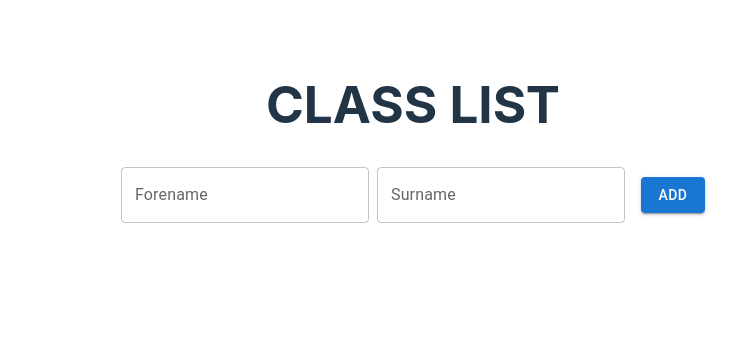
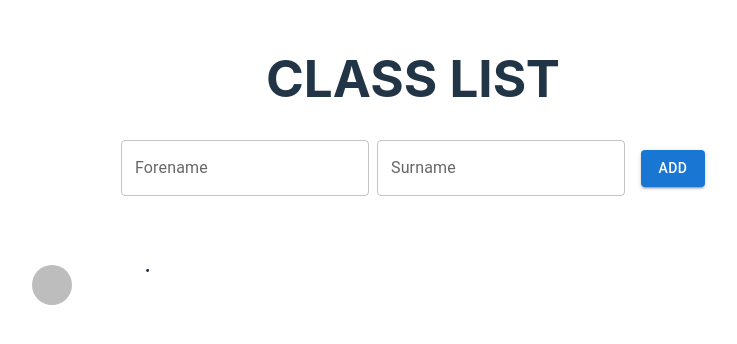
Before and after one commit to Meowmir/iths-labb, a React (Vite) app in the folder vite-project/: page / in a window 1280 px wide. Shown: the part 230-574 px from the top of the page, without its empty margins (227-964 px from the left). Built offline with nearby package versions, Linux system fonts and the light colour scheme.

Commit message:
add new display for shortened name and full name

```diff
--- a/vite-project/src/components/class-grid.component.tsx
+++ b/vite-project/src/components/class-grid.component.tsx
@@ -1,4 +1,5 @@
 import {Grid} from "@mui/material";
+import StudentDisplay from "./student-display.component.tsx";
 
 export default function ClassGrid({list} : {list: { forename: string, surname: string }[]}) {
   //const sortedList = list.sort()
@@ -10,7 +11,7 @@ export default function ClassGrid({list} : {list: { forename: string, surname: s
     <Grid container style={{marginTop: 50, width: 800}}>
       {list.map((student, i) => (
         <Grid key={i} item xs={3} sx={{borderStyle: "solid", borderColor: "white"}}>
-          <h3>{student.forename} {student.surname}</h3>
+          <StudentDisplay forename={student.forename} surname={student.surname}/>
         </Grid>
       ))}
     </Grid>
--- /dev/null
+++ b/vite-project/src/components/student-display.component.tsx
@@ -0,0 +1,21 @@
+import {Avatar} from "@mui/material";
+
+export default function StudentDisplay({forename, surname}: {forename: string, surname: string}){
+  return (
+    <>
+      <Avatar
+        sx={{
+          margin: 2,
+          float: "left",
+          display: "flex",
+          alignItems: "center",
+          justifyContent: "center"
+      }}
+      >
+        {forename.charAt(0)}{surname.charAt(0)}
+      </Avatar>
+        <h3 style={{margin: 3}}>{forename} {surname.charAt(0)}.</h3>
+        <h5 style={{margin: 2}}>{forename} {surname}</h5>
+    </>
+  )
+}
```
